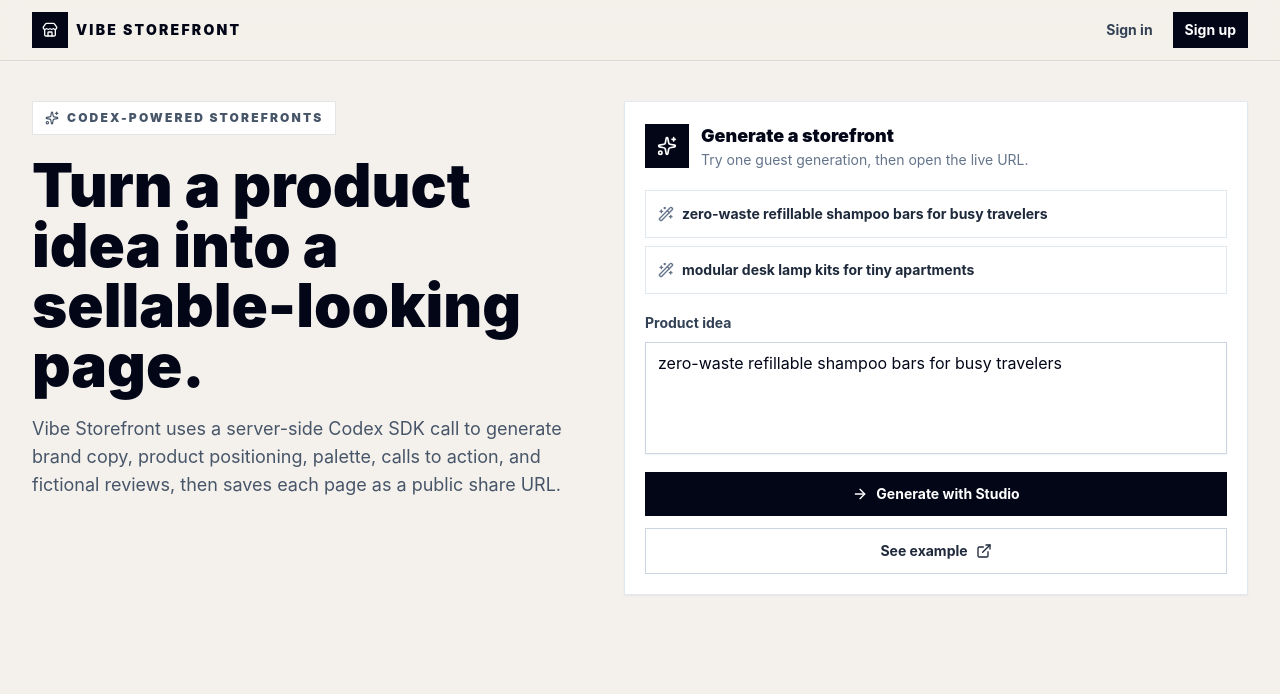
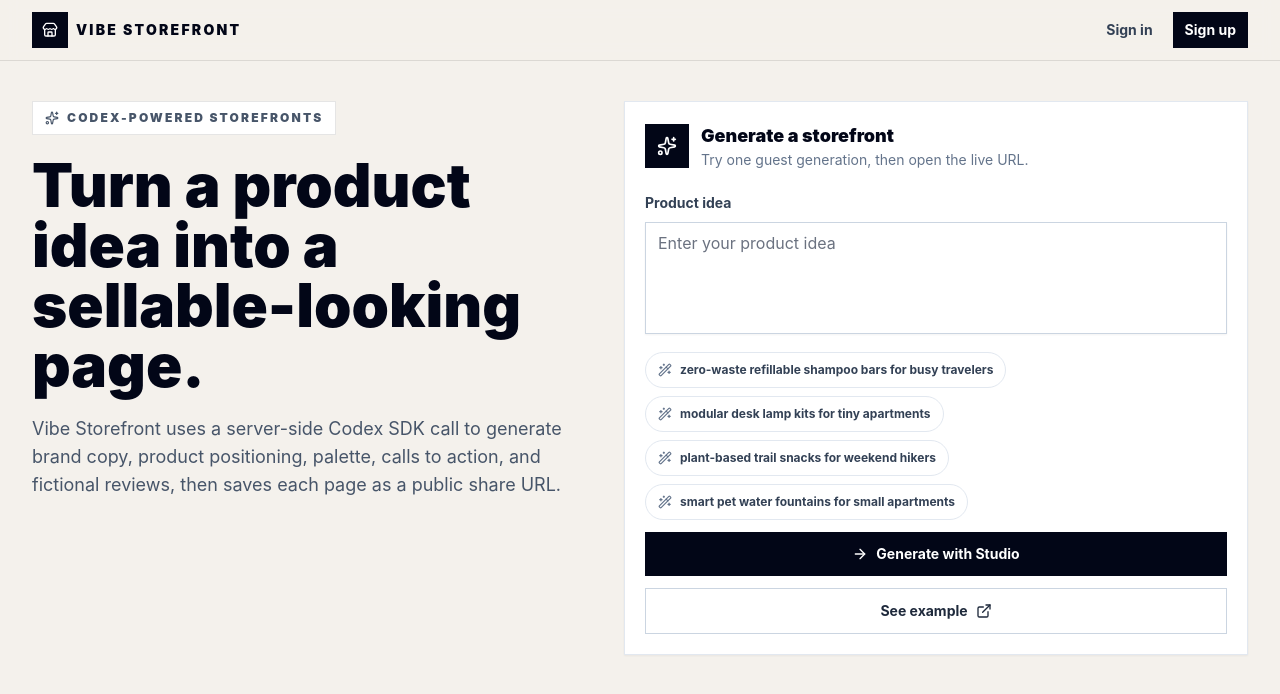
Before and after one commit to JessePeplinski/vibe-storefront, a Next.js app: page / in a window 1280 px wide. Shown: the top 694 px of the page. Built offline with nearby package versions, Linux system fonts and the light colour scheme; no server answers.

Commit message:
Update storefront idea starter pills

```diff
--- a/components/landing-idea-teaser.tsx
+++ b/components/landing-idea-teaser.tsx
@@ -29,20 +29,24 @@ type CreateStorefrontErrorResponse = {
 
 export function LandingIdeaTeaser() {
   const { openSignIn, openSignUp } = useClerk();
-  const [idea, setIdea] = useState<string>(STARTER_IDEAS[0]);
+  const [idea, setIdea] = useState("");
+  const [generatingStarterIdea, setGeneratingStarterIdea] = useState<
+    string | null
+  >(null);
   const [isGenerating, setIsGenerating] = useState(false);
   const [error, setError] = useState<string | null>(null);
   const [result, setResult] = useState<CreateStorefrontResponse | null>(null);
   const [existingGuestStorefront, setExistingGuestStorefront] = useState(false);
 
-  async function generateFromIdea() {
-    const trimmedIdea = idea.trim();
+  async function generateFromIdea(nextIdea = idea, starterIdea?: string) {
+    const trimmedIdea = nextIdea.trim();
 
     if (isGenerating || result || trimmedIdea.length < 6) {
       return;
     }
 
     setError(null);
+    setGeneratingStarterIdea(starterIdea ?? null);
     setIsGenerating(true);
 
     try {
@@ -82,6 +86,7 @@ export function LandingIdeaTeaser() {
     } catch (caught) {
       setError(caught instanceof Error ? caught.message : "Generation failed");
     } finally {
+      setGeneratingStarterIdea(null);
       setIsGenerating(false);
     }
   }
@@ -118,24 +123,6 @@ export function LandingIdeaTeaser() {
         </div>
       </div>
 
-      <div className="mb-4 grid gap-2">
-        {STARTER_IDEAS.map((starterIdea) => (
-          <button
-            className="inline-flex min-h-12 items-center gap-2 border border-slate-200 px-3 py-2 text-left text-sm font-bold leading-5 text-slate-800 transition hover:border-slate-950 hover:bg-slate-50"
-            disabled={generationDisabled}
-            key={starterIdea}
-            onClick={() => setIdea(starterIdea)}
-            type="button"
-          >
-            <WandSparkles
-              className="h-4 w-4 shrink-0 text-slate-500"
-              aria-hidden
-            />
-            <span>{starterIdea}</span>
-          </button>
-        ))}
-      </div>
-
       <form className="space-y-3" onSubmit={handleSubmit}>
         <label className="block">
           <span className="text-sm font-bold text-slate-700">
@@ -148,11 +135,41 @@ export function LandingIdeaTeaser() {
             minLength={6}
             name="idea"
             onChange={(event) => setIdea(event.target.value)}
-            placeholder="small-batch hot sauce from Brooklyn"
+            placeholder="Enter your product idea"
             required
             value={idea}
           />
         </label>
+        <div
+          aria-label="Example product ideas"
+          className="flex flex-wrap gap-2"
+          role="group"
+        >
+          {STARTER_IDEAS.map((starterIdea) => (
+            <button
+              aria-label={`Generate storefront for ${starterIdea}`}
+              aria-busy={generatingStarterIdea === starterIdea}
+              className="inline-flex min-h-9 items-center gap-2 rounded-full border border-slate-200 px-3 py-1.5 text-left text-xs font-bold leading-5 text-slate-700 transition hover:border-slate-950 hover:bg-slate-50 disabled:cursor-not-allowed disabled:opacity-60"
+              disabled={generationDisabled}
+              key={starterIdea}
+              onClick={() => void generateFromIdea(starterIdea, starterIdea)}
+              type="button"
+            >
+              {generatingStarterIdea === starterIdea ? (
+                <Loader2
+                  className="h-3.5 w-3.5 shrink-0 animate-spin text-slate-500"
+                  aria-hidden
+                />
+              ) : (
+                <WandSparkles
+                  className="h-3.5 w-3.5 shrink-0 text-slate-500"
+                  aria-hidden
+                />
+              )}
+              <span>{starterIdea}</span>
+            </button>
+          ))}
+        </div>
         <button
           className="inline-flex w-full items-center justify-center gap-2 bg-slate-950 px-4 py-3 text-sm font-bold text-white transition hover:bg-slate-800 disabled:cursor-not-allowed disabled:bg-slate-400"
           disabled={generationDisabled}
--- a/components/storefront-studio.tsx
+++ b/components/storefront-studio.tsx
@@ -44,7 +44,10 @@ export function StorefrontStudio({
   mode = "signed-in"
 }: StorefrontStudioProps) {
   const { openSignIn, openSignUp } = useClerk();
-  const [idea, setIdea] = useState<string>(STARTER_IDEAS[0]);
+  const [idea, setIdea] = useState("");
+  const [generatingStarterIdea, setGeneratingStarterIdea] = useState<
+    string | null
+  >(null);
   const [isGenerating, setIsGenerating] = useState(false);
   const [error, setError] = useState<string | null>(null);
   const [result, setResult] = useState<CreateStorefrontResponse | null>(null);
@@ -81,19 +84,19 @@ export function StorefrontStudio({
     setSelectedStorefront(created.storefront);
   }
 
-  async function generateFromIdea(nextIdea: string) {
+  async function generateFromIdea(nextIdea: string, starterIdea?: string) {
     const trimmedIdea = nextIdea.trim();
 
     if (
-      !trimmedIdea ||
+      trimmedIdea.length < 6 ||
       isGenerating ||
       (mode === "guest" && guestGenerationUsed)
     ) {
       return;
     }
 
-    setIdea(trimmedIdea);
     setError(null);
+    setGeneratingStarterIdea(starterIdea ?? null);
     setIsGenerating(true);
 
     try {
@@ -139,6 +142,7 @@ export function StorefrontStudio({
     } catch (caught) {
       setError(caught instanceof Error ? caught.message : "Generation failed");
     } finally {
+      setGeneratingStarterIdea(null);
       setIsGenerating(false);
     }
   }
@@ -214,24 +218,6 @@ export function StorefrontStudio({
               <p className="text-sm font-bold text-white">
                 What should Studio build next?
               </p>
-              <div className="mt-3 grid gap-2">
-                {STARTER_IDEAS.map((starterIdea) => (
-                  <button
-                    aria-label={`Generate storefront for ${starterIdea}`}
-                    className="inline-flex min-h-12 items-center gap-2 border border-white/10 bg-[#2b2925] px-3 py-2 text-left text-sm font-bold leading-5 text-stone-100 transition hover:border-teal-200 hover:bg-[#35322d] disabled:cursor-not-allowed disabled:opacity-60"
-                    disabled={generationDisabled}
-                    key={starterIdea}
-                    onClick={() => void generateFromIdea(starterIdea)}
-                    type="button"
-                  >
-                    <WandSparkles
-                      className="h-4 w-4 shrink-0 text-orange-300"
-                      aria-hidden
-                    />
-                    <span>{starterIdea}</span>
-                  </button>
-                ))}
-              </div>
             </div>
           </div>
 
@@ -294,11 +280,41 @@ export function StorefrontStudio({
               minLength={6}
               name="idea"
               onChange={(event) => setIdea(event.target.value)}
-              placeholder="small-batch hot sauce from Brooklyn"
+              placeholder="Enter your product idea"
               required
               value={idea}
             />
           </label>
+          <div
+            aria-label="Example product ideas"
+            className="flex flex-wrap gap-2"
+            role="group"
+          >
+            {STARTER_IDEAS.map((starterIdea) => (
+              <button
+                aria-label={`Generate storefront for ${starterIdea}`}
+                aria-busy={generatingStarterIdea === starterIdea}
+                className="inline-flex min-h-9 items-center gap-2 rounded-full border border-white/10 bg-[#2b2925] px-3 py-1.5 text-left text-xs font-bold leading-5 text-stone-100 transition hover:border-teal-200 hover:bg-[#35322d] disabled:cursor-not-allowed disabled:opacity-60"
+                disabled={generationDisabled}
+                key={starterIdea}
+                onClick={() => void generateFromIdea(starterIdea, starterIdea)}
+                type="button"
+              >
+                {generatingStarterIdea === starterIdea ? (
+                  <Loader2
+                    className="h-3.5 w-3.5 shrink-0 animate-spin text-orange-300"
+                    aria-hidden
+                  />
+                ) : (
+                  <WandSparkles
+                    className="h-3.5 w-3.5 shrink-0 text-orange-300"
+                    aria-hidden
+                  />
+                )}
+                <span>{starterIdea}</span>
+              </button>
+            ))}
+          </div>
 
           <button
             className="inline-flex w-full items-center justify-center gap-2 bg-teal-300 px-4 py-3 text-sm font-black text-slate-950 transition hover:bg-teal-200 disabled:cursor-not-allowed disabled:bg-stone-500 disabled:text-stone-200"
--- a/lib/studio-ideas.ts
+++ b/lib/studio-ideas.ts
@@ -2,5 +2,7 @@ export const DRAFT_IDEA_STORAGE_KEY = "vibe-storefront:draft-idea";
 
 export const STARTER_IDEAS = [
   "zero-waste refillable shampoo bars for busy travelers",
-  "modular desk lamp kits for tiny apartments"
+  "modular desk lamp kits for tiny apartments",
+  "plant-based trail snacks for weekend hikers",
+  "smart pet water fountains for small apartments"
 ] as const;
```
Also changed, not shown: 2 other files (tests, documents, lock files or other folders).
